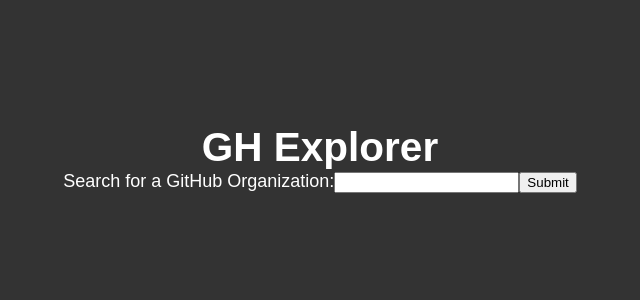
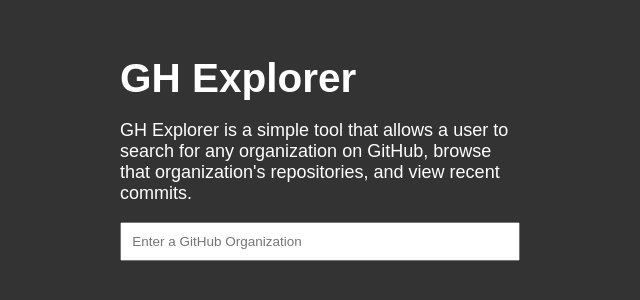
Before and after one commit to greymechanic/gh-explorer, a React (Create React App) app: page / in a window 1280 px wide. Shown: the part 242-542 px from the top of the page, without its empty margins (320-960 px from the left). Built offline with nearby package versions, Linux system fonts and the light colour scheme; no server answers.

Commit message:
make the search a bit better

```diff
--- a/src/App.css
+++ b/src/App.css
@@ -5,7 +5,12 @@
   grid-template-columns: 1fr;
 }
 
-.app-wrapper.intro {
+/*
+ * In "detail" mode the header should collapse to a standard
+ * nav bar at the top of the page but retail all from when
+ * there is no data.
+ */
+.app-wrapper.detail {
   grid-template-rows: auto 1fr;
   grid-auto-rows: max-content;
 }
@@ -20,10 +25,21 @@
   padding: 1em;
 }
 
-.app-nav.intro {
+/*
+ * In "detail" mode the header content should shrink and
+ * stick to opposite ends of the page.
+ */
+.app-nav.detail {
   flex-direction: row;
   justify-content: space-between;
-  align-items: flex-start;
+}
+
+.app-header {
+  max-width: 400px;
+}
+
+.app-header.detail p {
+  display: none;
 }
 
 .app-title {
@@ -31,21 +47,13 @@
   margin-bottom: 0;
   font-size: 2.25em;
   font-weight: 600;
+  cursor: pointer;
 }
 
-.app-title.isCompact {
+.app-title.detail {
   font-size: 1.25em;
 }
 
-.App-intro {
-  font-size: large;
+.app-detail {
+  margin: 1em;
 }
-
-@keyframes App-logo-spin {
-  from {
-    transform: rotate(0deg);
-  }
-  to {
-    transform: rotate(360deg);
-  }
-}
--- a/src/App.js
+++ b/src/App.js
@@ -12,26 +12,43 @@
   handleQueryChange = query => {
     this.setState({organization: query});
   };
+
+  resetQuery = () => {
+    this.setState({organization: ""});
+  };
+
   render() {
     let hasQuery = !this.state.organization;
     return (
-      <div className={classnames("app-wrapper", {intro: !hasQuery})}>
-        <div className={classnames("app-nav", {intro: !hasQuery})}>
-          <header className="app-header">
+      // Because I'm quickly building this I'm keeping one set of DOM elements
+      // and just checking whether there is a query in order to decide how to
+      // display the content. With more time, I'd probably build two components
+      // and toggle between them depending on whether there is data.
+      <div className={classnames("app-wrapper", {detail: !hasQuery})}>
+        <div className={classnames("app-nav", {detail: !hasQuery})}>
+          <header className={classnames("app-header", {detail: !hasQuery})}>
             <h1
               className={classnames("app-title", {
-                isCompact: !!this.state.organization,
+                detail: !hasQuery,
               })}
+              onClick={this.resetQuery}
             >
               GH Explorer
             </h1>
+            <p>
+              GH Explorer is a simple tool that allows a user to search for any
+              organization on GitHub, browse that organization's repositories,
+              and view recent commits.
+            </p>
           </header>
           <div className="app-org-search">
             <OrganizationSearch onQueryChange={this.handleQueryChange} />
           </div>
         </div>
         {this.state.organization ? (
-          <Organization organization={this.state.organization} />
+          <div className="app-detail">
+            <Organization organization={this.state.organization} />
+          </div>
         ) : null}
       </div>
     );
--- a/src/components/Organization.jsx
+++ b/src/components/Organization.jsx
@@ -6,7 +6,7 @@
   query Organization($organization: String!) {
     organization(login: $organization) {
       name
-      repositories(last: 10) {
+      repositories(orderBy: {field: STARGAZERS, direction: DESC}, first: 12) {
         edges {
           node {
             name
--- /dev/null
+++ b/src/components/OrganizationSearch.css
@@ -0,0 +1,14 @@
+.org-search input {
+  display: inline-block;
+  font-size: 0.75em;
+  padding: 0.75em;
+  min-width: 400px;
+  box-sizing: border-box;
+}
+
+.org-search input[type="submit"] {
+  visibility: hidden;
+  position: absolute;
+  left: -1000px;
+  top: -1000px;
+}
--- a/src/components/OrganizationSearch.jsx
+++ b/src/components/OrganizationSearch.jsx
@@ -1,4 +1,5 @@
 import * as React from "react";
+import "./OrganizationSearch.css";
 
 export default class OrganizationSearch extends React.Component {
   constructor(props) {
@@ -20,11 +21,11 @@
 
   render() {
     return (
-      <form onSubmit={this.handleSubmit}>
+      <form className="org-search" onSubmit={this.handleSubmit}>
         <label>
-          Search for a GitHub Organization:
           <input
             type="text"
+            placeholder="Enter a GitHub Organization"
             value={this.state.value}
             onChange={this.handleChange}
           />
```
